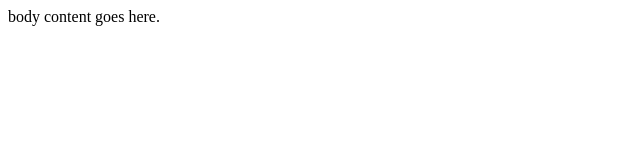
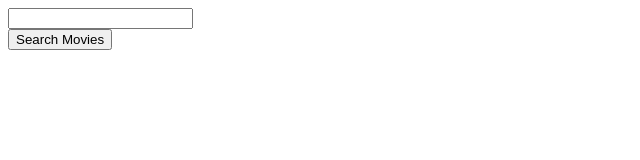
Before and after one commit to lukemadera/movie-favorites-ga, a website: page public/index.html in a window 1280 px wide. Shown: the whole page, without its empty margins (0-640 px from the left). Drawn offline with Linux system fonts and the light colour scheme.

Commit message:
feat: add HTML for the movie search and results, as well as a script ready handler. Start on javascript for searching for and displaying movies.

```diff
--- a/public/index.html
+++ b/public/index.html
@@ -4,6 +4,30 @@
   <title>Movies With Favorites</title>
 </head>
 <body>
-  body content goes here.
+
+  <script type="text/javascript" src="movie.js"></script>
+
+  <!-- Input to search for movies -->
+  <div>
+    <div>
+      <input type='text' id='movieSearchInput' />
+    </div>
+    <div>
+      <button id='movieSearchButton'>Search Movies</button>
+    </div>
+  </div>
+
+  <!-- A div element the movies HTML will be stuffed into. -->
+  <div id='movieResults'>
+  </div>
+
+
+<!-- http://stackoverflow.com/questions/9899372/pure-javascript-equivalent-to-jquerys-ready-how-to-call-a-function-when-the -->
+<script>
+// self executing function here
+(function() {
+  init();
+})();
+</script>
 </body>
 </html>
```
Also changed, not shown: 1 other file.
